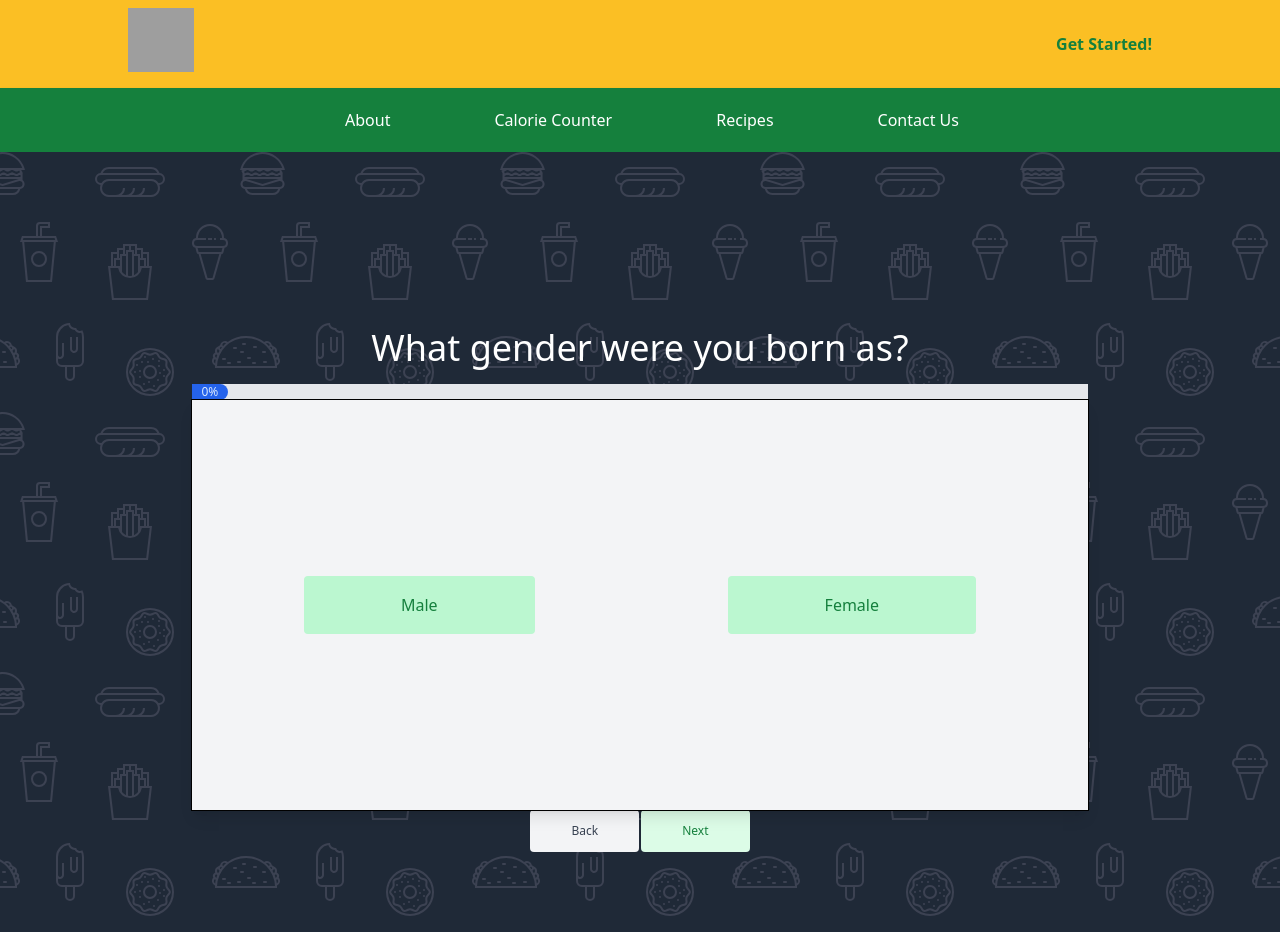
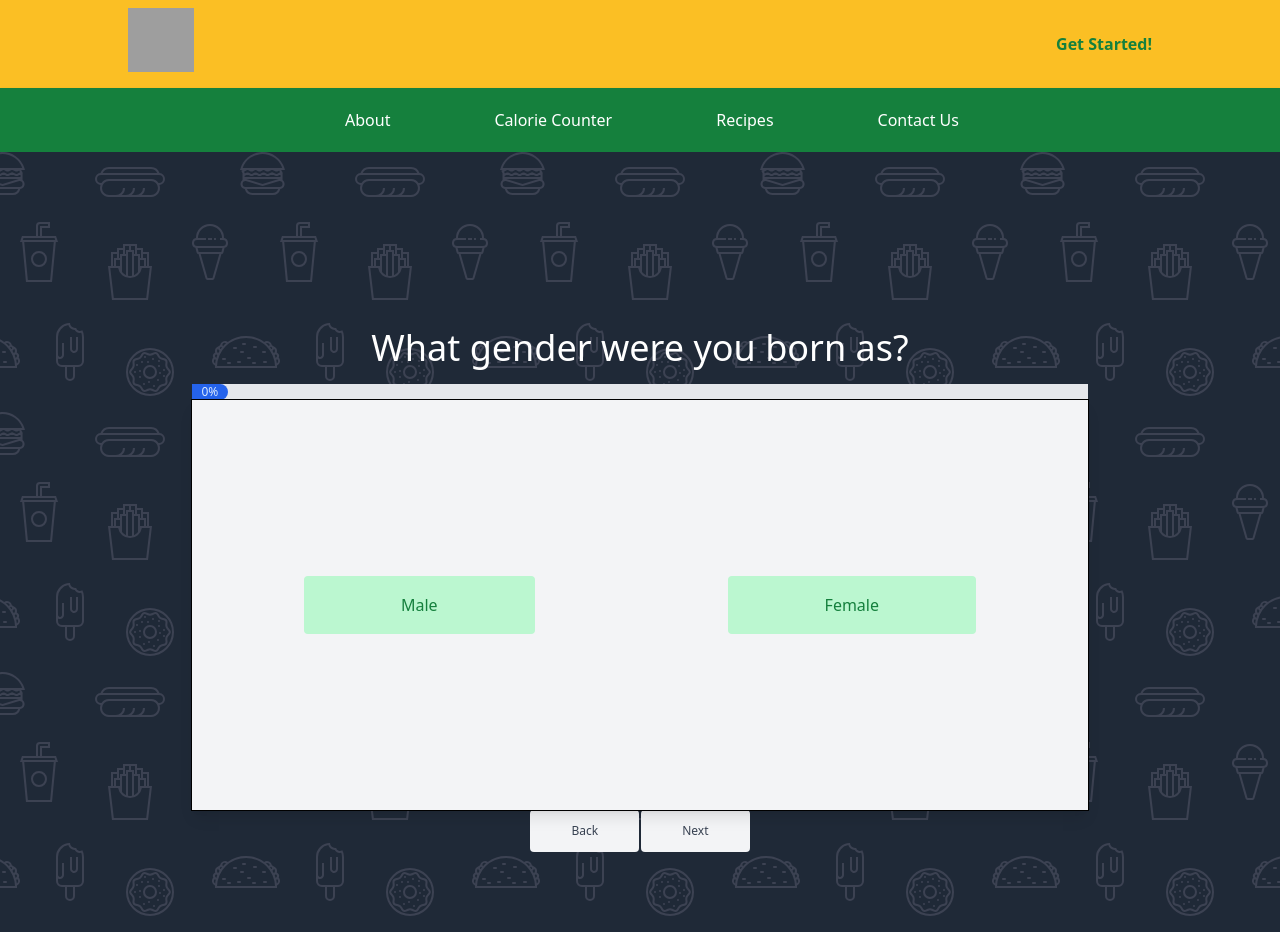
Before and after one commit to mohammed-alialhassan/figurenow, a Next.js app in the folder client/: page /calorie_counter in a window 1280 px wide. Shown: the top 932 px of the page. Built offline with nearby package versions, Linux system fonts and the light colour scheme; grey boxes are pictures that could not be loaded.

Commit message:
Fixes for FIG-23 made (no progressing without input)

```diff
--- a/client/components/LandingHero.js
+++ b/client/components/LandingHero.js
@@ -23,7 +23,6 @@ export default function LandingHero() {
           "recipes"
         )
       }, [2500])
-     // console.log(search);
     }
   },[clicked])
 
--- a/client/pages/calorie_counter.js
+++ b/client/pages/calorie_counter.js
@@ -135,7 +135,7 @@ export default function CalorieCounter() {
 
           <div className="flex justify-center">
             <div className="flex gap-x-3 justify-center lg:gap-x-0.5 w-8/12 lg:w-4/12 rounded bg-inherit">
-              {counter === 1 || (counter === 6) & loading ? (
+              {(counter === 1 && info.gender !== undefined) || (counter === 6) & loading ? (
                 <>
                   <button
                     type="button"
@@ -168,7 +168,21 @@ export default function CalorieCounter() {
                     Next
                   </button>
                 </>
-              ) : (counter === 3) & (height.height === undefined) ? (
+              ) : (counter === 1) & (info.gender === undefined) ? (
+                <><button
+                      type="button"
+                      className="inline-flex items-center rounded border border-transparent bg-gray-100 px-6 py-2 lg:px-10 lg:py-3 text-xs font-medium text-gray-700"
+                    >
+                      Back
+                    </button><button
+                      type="button"
+                      className="inline-flex items-center rounded border border-transparent bg-gray-100 px-6 py-2 lg:px-10 lg:py-3 text-xs font-medium text-gray-700  focus:outline-none focus:ring-2 focus:ring-amber-400 focus:ring-offset-2"
+                    >
+                        Next
+                      </button></>
+
+              ) :
+              ((counter === 2) & (age.age === undefined)) || ((counter === 3) & (height.height === undefined)) || (counter === 4) & (activeRate.activeRate === undefined) || ((counter === 5) & (goal.goal === undefined))  ? (
                 <>
                   <button
                     type="button"
--- a/client/pages/recipes.js
+++ b/client/pages/recipes.js
@@ -8,9 +8,7 @@ import { useRouter } from 'next/router';
 export default function Recipes() {
 
   const router = useRouter();
-
   const searchTarget = router.query.data;
-  console.log("Hold my ", searchTarget);
 
   const handleClick = (url) => {
     window.open(url);
```
